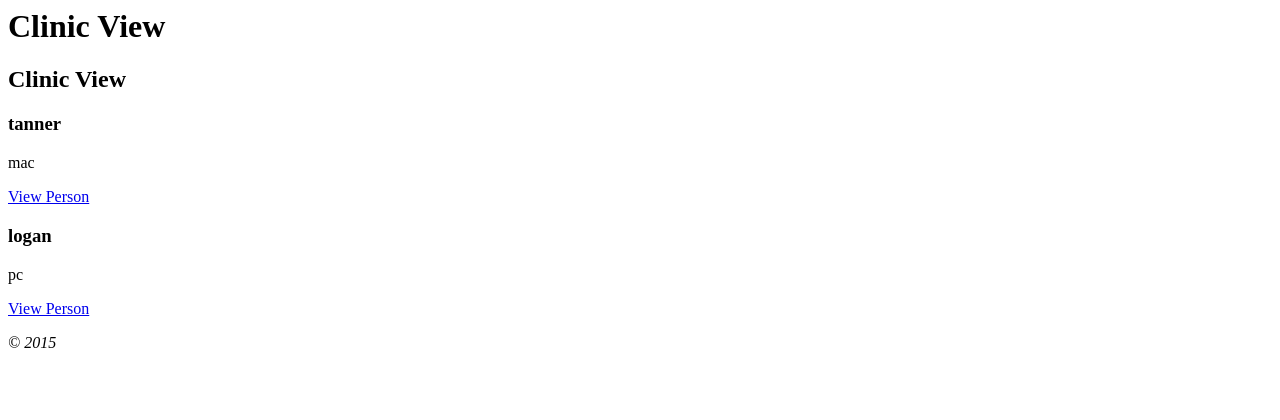
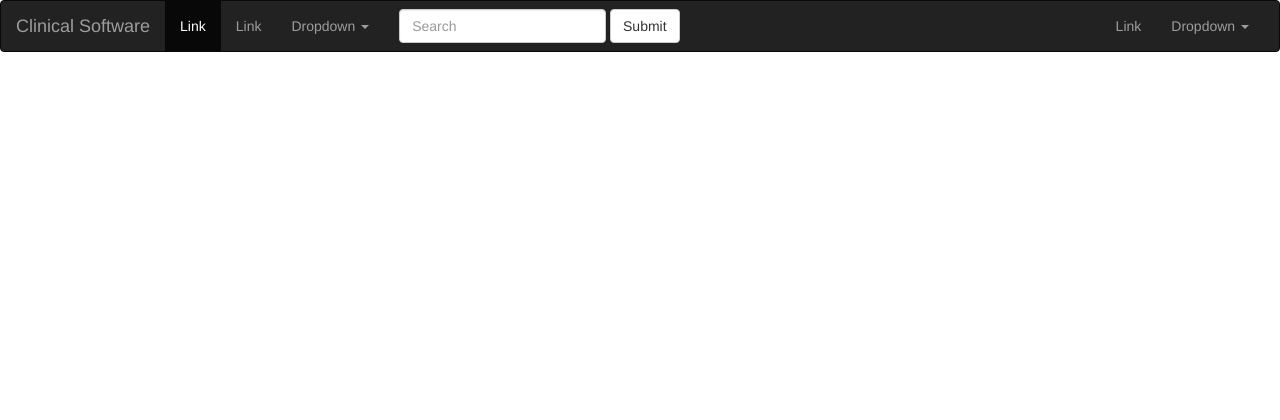
Before and after one commit to BraedenQ/it350, a CodeIgniter app: page /database/ in a window 1280 px wide. Shown: the top 420 px of the page. Run offline with CodeIgniter, Linux system fonts and the light colour scheme; data comes from the database, SQL or seed files in the repository; some libraries are stand-ins or nearby versions.

Commit message:
Adding a home page and a navbar to the header template

```diff
--- a/application/config/routes.php
+++ b/application/config/routes.php
@@ -53,8 +53,9 @@ defined('BASEPATH') OR exit('No direct script access allowed');
 
 $route['clinic/(:any)'] = 'clinic/view/$1';
 $route['clinic'] = 'clinic';
+$route['home'] = 'home';
 
 
-$route['default_controller'] = 'clinic';
+$route['default_controller'] = 'home';
 $route['404_override'] = '';
 $route['translate_uri_dashes'] = FALSE;
--- /dev/null
+++ b/application/controllers/Home.php
@@ -0,0 +1,11 @@
+<?php
+class Home extends CI_Controller {
+	public function index()
+    {
+        $data['title'] = 'Clinical Software';
+
+        $this->load->view('templates/header', $data);
+        $this->load->view('home/index');
+        $this->load->view('templates/footer');
+    }
+}
--- a/application/views/templates/footer.php
+++ b/application/views/templates/footer.php
@@ -1,3 +1,11 @@
-                <em>&copy; 2015</em>
+                <footer style="background-color: grey; position: absolute; left: 0; bottom: 0; height: 100px; width: 100%; overflow:hidden;">
+                	<em>&copy; 2015</em>
+                </footer>
         </body>
 </html>
+
+<script type="text/javascript">
+$(document).ready(function() {
+    $('.dropdown-toggle').dropdown()
+});
+</script>
--- a/application/views/templates/header.php
+++ b/application/views/templates/header.php
@@ -1,7 +1,64 @@
 <html>
         <head>
                 <title>CodeIgniter Tutorial</title>
+
+                <!-- Latest compiled and minified CSS -->
+				<link rel="stylesheet" href="https://maxcdn.bootstrapcdn.com/bootstrap/3.3.7/css/bootstrap.min.css" integrity="sha384-BVYiiSIFeK1dGmJRAkycuHAHRg32OmUcww7on3RYdg4Va+PmSTsz/K68vbdEjh4u" crossorigin="anonymous">
+
+				<script src="//ajax.googleapis.com/ajax/libs/jquery/1.11.0/jquery.min.js"></script>
+				<script src="//netdna.bootstrapcdn.com/bootstrap/3.1.1/js/bootstrap.min.js"></script>
         </head>
         <body>
+        	<nav class="navbar navbar-inverse">
+			  <div class="container-fluid">
+			    <!-- Brand and toggle get grouped for better mobile display -->
+			    <div class="navbar-header">
+			      <button type="button" class="navbar-toggle collapsed" data-toggle="collapse" data-target="#bs-example-navbar-collapse-1" aria-expanded="false">
+			        <span class="sr-only">Toggle navigation</span>
+			        <span class="icon-bar"></span>
+			        <span class="icon-bar"></span>
+			        <span class="icon-bar"></span>
+			      </button>
+			      <a class="navbar-brand" href="#"><?php echo $title; ?></a>
+			    </div>
 
-                <h1><?php echo $title; ?></h1>
+			    <!-- Collect the nav links, forms, and other content for toggling -->
+			    <div class="collapse navbar-collapse" id="bs-example-navbar-collapse-1">
+			      <ul class="nav navbar-nav">
+			        <li class="active"><a href="#">Link <span class="sr-only">(current)</span></a></li>
+			        <li><a href="#">Link</a></li>
+			        <li class="dropdown">
+			          <a href="#" class="dropdown-toggle" data-toggle="dropdown" role="button" aria-haspopup="true" aria-expanded="false">Dropdown <span class="caret"></span></a>
+			          <ul class="dropdown-menu">
+			            <li><a href="#">Action</a></li>
+			            <li><a href="#">Another action</a></li>
+			            <li><a href="#">Something else here</a></li>
+			            <li role="separator" class="divider"></li>
+			            <li><a href="#">Separated link</a></li>
+			            <li role="separator" class="divider"></li>
+			            <li><a href="#">One more separated link</a></li>
+			          </ul>
+			        </li>
+			      </ul>
+			      <form class="navbar-form navbar-left">
+			        <div class="form-group">
+			          <input type="text" class="form-control" placeholder="Search">
+			        </div>
+			        <button type="submit" class="btn btn-default">Submit</button>
+			      </form>
+			      <ul class="nav navbar-nav navbar-right">
+			        <li><a href="#">Link</a></li>
+			        <li class="dropdown">
+			          <a href="#" class="dropdown-toggle" data-toggle="dropdown" role="button" aria-haspopup="true" aria-expanded="false">Dropdown <span class="caret"></span></a>
+			          <ul class="dropdown-menu">
+			            <li><a href="#">Action</a></li>
+			            <li><a href="#">Another action</a></li>
+			            <li><a href="#">Something else here</a></li>
+			            <li role="separator" class="divider"></li>
+			            <li><a href="#">Separated link</a></li>
+			          </ul>
+			        </li>
+			      </ul>
+			    </div><!-- /.navbar-collapse -->
+			  </div><!-- /.container-fluid -->
+			</nav>
```
Also changed, not shown: application/views/home/index.php (added), 1 other file.
